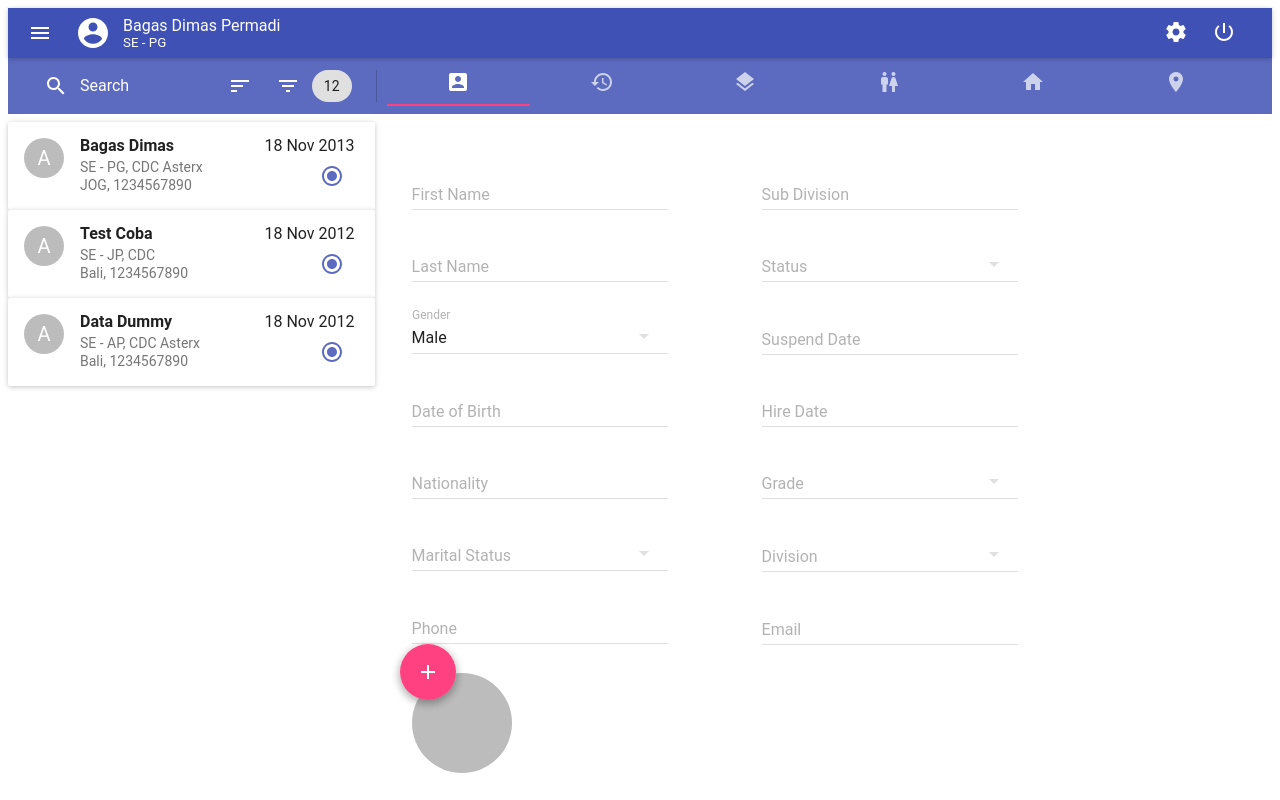
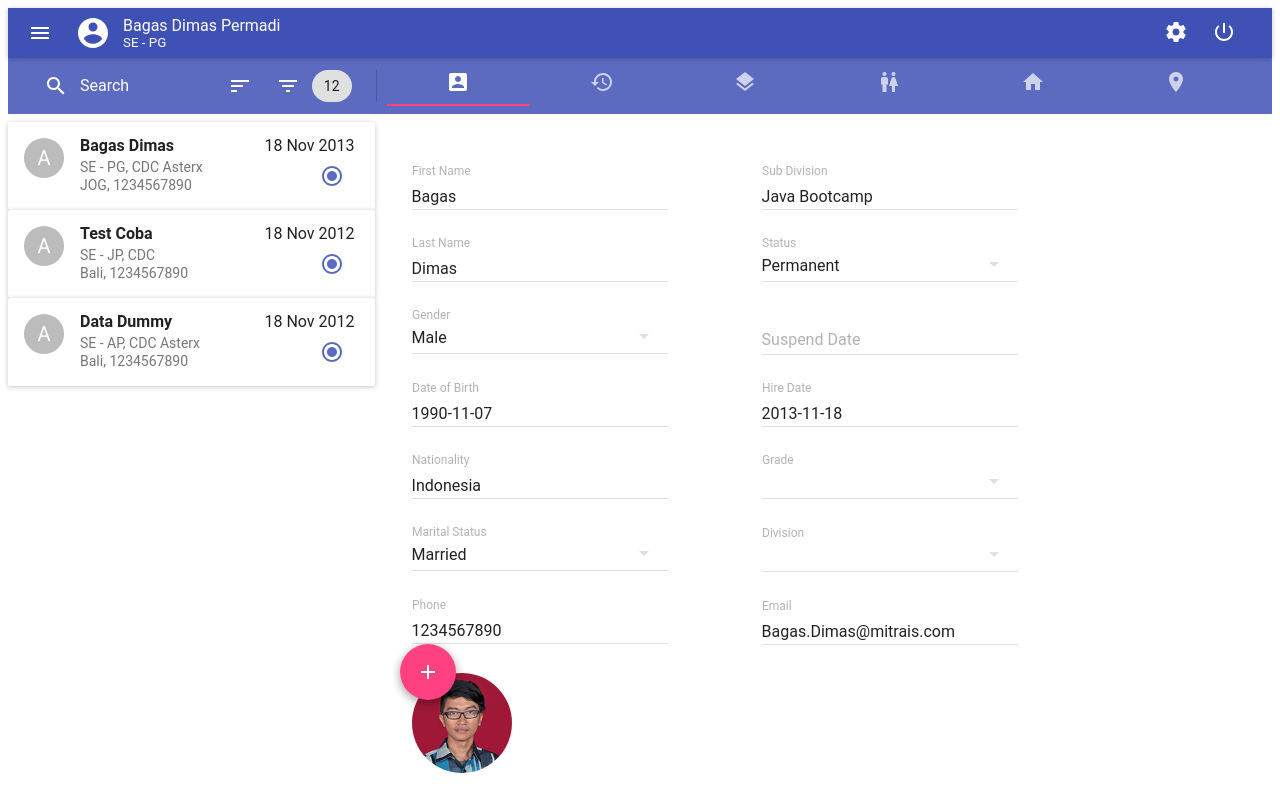
Before and after one commit to BagasAjah/rms-react-material-ui, a React app: page / in a window 1280 px wide. Built offline with nearby package versions, Linux system fonts and the light colour scheme; what react-tap-event-plugin would draw is missing.

Commit message:
apply value based on selected employee

```diff
--- a/app/component/employee/EmployeeTab.js
+++ b/app/component/employee/EmployeeTab.js
@@ -12,12 +12,17 @@ import NotificationWc from 'material-ui/svg-icons/notification/wc';
 import EmployeeTabDetails from "./EmployeeTabDetails"
 
 class EmployeeTab extends Component {
+
+    constructor(props) {
+        super(props);
+    }
+
     render() {
         return (
                 <Tabs
                     className="menu-tab">
                         <Tab icon={<ActionAccountBox />} value="details">
-                            <EmployeeTabDetails />
+                            <EmployeeTabDetails currentEmployee={this.props.currentEmployee}/>
                         </Tab>
                         <Tab icon={<ActionHistory />} value="history">
                             {this.props.children}
--- a/app/component/employee/EmployeeTabDetails.js
+++ b/app/component/employee/EmployeeTabDetails.js
@@ -10,11 +10,8 @@ import ActionAccountBox from 'material-ui/svg-icons/action/account-box';
 
 class EmployeeTabDetails extends Component {
 
-    constructor(props, context) {
-        super(props, context);
-        this.state = {
-            value: "M"
-        }
+    constructor(props) {
+        super(props);
         this.handleGenderChange = this.handleGenderChange.bind(this);
     }
 
@@ -29,60 +26,74 @@ class EmployeeTabDetails extends Component {
                 <input type="hidden" id="employeeId"/>
                 <TextField
                     floatingLabelText="First Name"
+                    value={this.props.currentEmployee.firstName}
                 /><br />
                 <TextField
                     floatingLabelText="Last Name"
+                    value={this.props.currentEmployee.lastName}
                 /><br />
                 <SelectField
                     floatingLabelText="Gender"
-                    value={this.state.value}
+                    value={this.props.currentEmployee.gender}
                     onChange={this.handleGenderChange}>
                     <MenuItem value={"M"} primaryText="Male" />
                     <MenuItem value={"F"} primaryText="Female" />
                 </SelectField><br />
                 <DatePicker
                     floatingLabelText="Date of Birth"
+                    value={this.props.currentEmployee.dob}
+                    autoOk={true}
                 />
                 <TextField
                     floatingLabelText="Nationality"
+                    value={this.props.currentEmployee.nationality}
                 /><br />
                 <SelectField
-                    floatingLabelText="Marital Status">
+                    floatingLabelText="Marital Status"
+                    value={this.props.currentEmployee.maritalStatus}>
                     <MenuItem value={"S"} primaryText="Single" />
                     <MenuItem value={"M"} primaryText="Married" />
                 </SelectField><br />
                 <TextField
                     floatingLabelText="Phone"
+                    value={this.props.currentEmployee.phone}
                 /><br />
             </div>
             <div className="content">
                 <TextField
                     floatingLabelText="Sub Division"
+                    value={this.props.currentEmployee.subDivision}
                 /><br />
                 <SelectField
-                    floatingLabelText="Status" >
+                    floatingLabelText="Status"
+                    value={this.props.currentEmployee.status}>
                     <MenuItem value={"C"} primaryText="Contract" />
                     <MenuItem value={"P"} primaryText="Permanent" />
                 </SelectField><br />
                 <DatePicker
                     floatingLabelText="Suspend Date"
+                    value={this.props.currentEmployee.suspendDate}
                 />
                 <DatePicker
                     floatingLabelText="Hire Date"
+                    value={this.props.currentEmployee.hireDate}
                 />
                 <SelectField
-                    floatingLabelText="Grade">
+                    floatingLabelText="Grade"
+                    value={this.props.currentEmployee.grade}>
                 </SelectField><br />
                 <SelectField
-                    floatingLabelText="Division">
+                    floatingLabelText="Division"
+                    value={this.props.currentEmployee.division}>
                 </SelectField><br />
                 <TextField
                     floatingLabelText="Email"
+                    value={this.props.currentEmployee.email}
                 /><br />
             </div>
             <div className="content">
                 <Avatar
-
+                  src={require("../../images/BagasDimas.jpg")}
                   size={100}
                 />
             </div>
--- a/app/component/employee/EmployeeToolbar.js
+++ b/app/component/employee/EmployeeToolbar.js
@@ -20,7 +20,7 @@ class EmployeeToolbar extends Component {
         <MuiThemeProvider muiTheme={getMuiTheme(Constants.themeIndigo400)}>
           <Toolbar style={Constants.toolBarColor}>
             <EmployeeSearch/>
-            <EmployeeTab/>
+            <EmployeeTab currentEmployee={this.props.currentEmployee}/>
           </Toolbar>
         </MuiThemeProvider>
     );
--- a/app/layout/EmployeeDetails.js
+++ b/app/layout/EmployeeDetails.js
@@ -25,7 +25,7 @@ class EmployeeDetails extends Component {
         return(
             <div>
                 <Header/>
-                <EmployeeToolbar employees={this.state.employees} setEmployees={this.setEmployees.bind(this)}/>
+                <EmployeeToolbar currentEmployee={this.state.currentEmployee}/>
                 <EmployeeList employees={this.state.employees} setEmployees={this.setEmployees.bind(this)}/>
             </div>
         )
--- a/package.json
+++ b/package.json
@@ -17,6 +17,7 @@
     "webpack-dev-server": "~1.14.*"
   },
   "dependencies": {
+    "image-webpack-loader": "^3.1.0",
     "material-ui": "^0.16.6",
     "moment": "^2.17.1",
     "react": "^15.0.0",
--- a/webpack.config.js
+++ b/webpack.config.js
@@ -18,6 +18,12 @@ var config = {
       query: {
         presets: ['es2015','react']
       }
+    },{
+        test: /\.(jpe?g|png|gif|svg)$/i,
+        loaders: [
+            'file?hash=sha512&digest=hex&name=[hash].[ext]',
+            'image-webpack?bypassOnDebug&optimizationLevel=7&interlaced=false'
+        ]
     }]
   },
   devServer: {
```
Also changed, not shown: app/images/BagasDimas.jpg (added).
